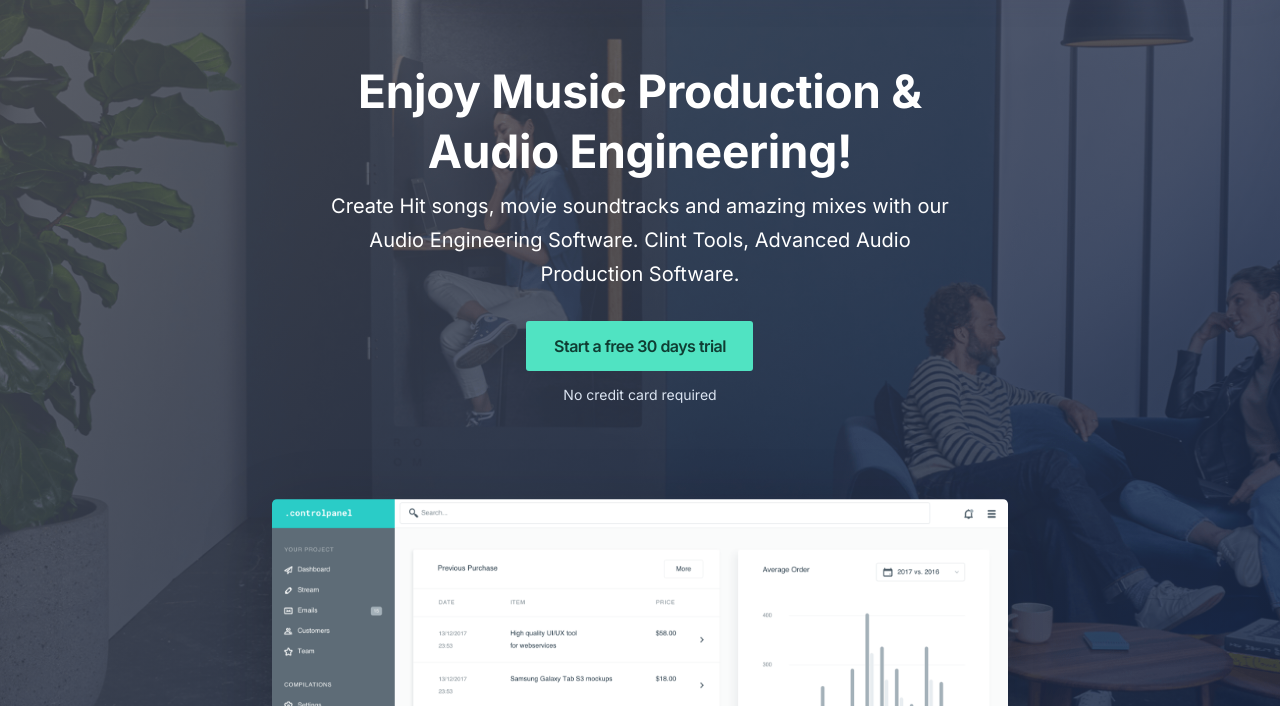
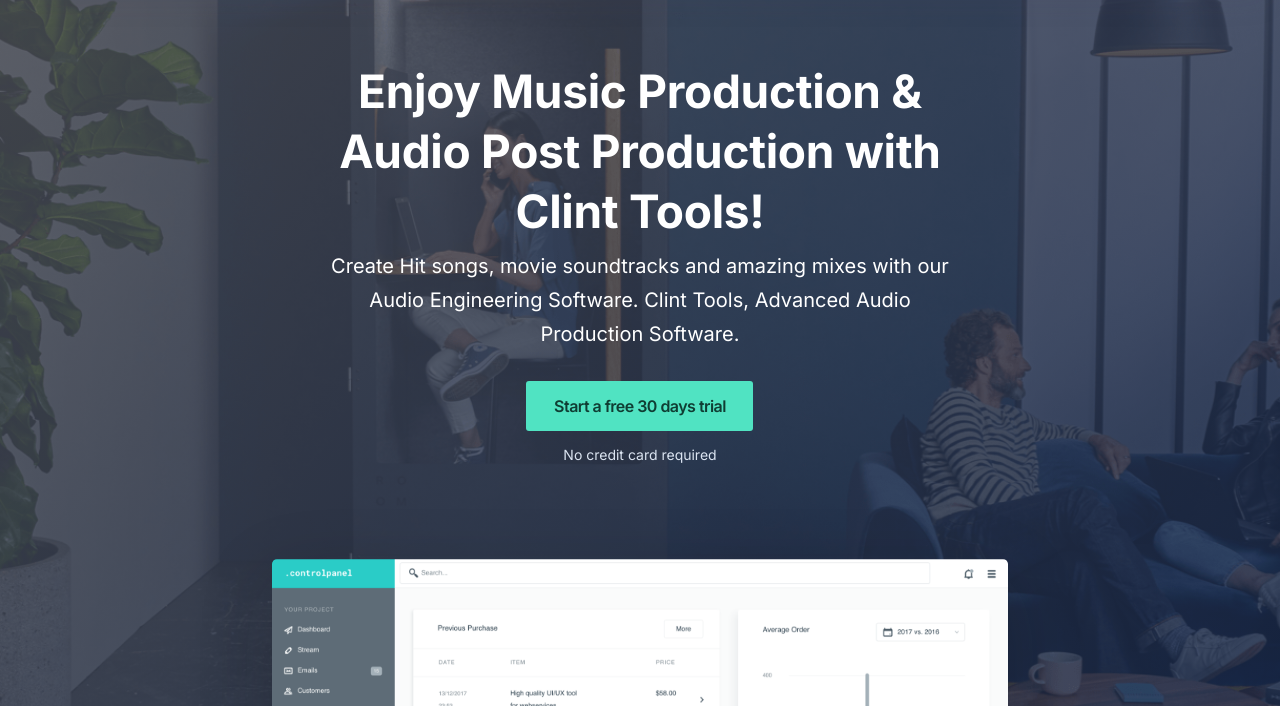
Before and after one commit to clintmadeit/Clint-Tools-Web, a plain HTML site: page index.html in a window 1280 px wide. Shown: the part 94-800 px from the top of the page. Drawn offline with Linux system fonts and the light colour scheme.

Commit message:
Body updates

```diff
--- a/index.html
+++ b/index.html
@@ -109,7 +109,7 @@
         <div class="row position-relative justify-content-center">
           <div class="col-xxl-6 col-xl-7 col-lg-8 col-md-11 order-lg-1 order-1" data-aos="fade-right" data-aos-duration="800" data-aos-once="true">
             <div class="content text-center">
-              <h1>Enjoy Music Production & Audio Engineering!</h1>
+              <h1>Enjoy Music Production & Audio Post Production with Clint Tools!</h1>
               <p>Create Hit songs, movie soundtracks and amazing mixes with our Audio Engineering
                 Software. Clint Tools, Advanced Audio Production Software.</p>
               <a href="#" class="btn">Start a free 30 days trial</a>
```
